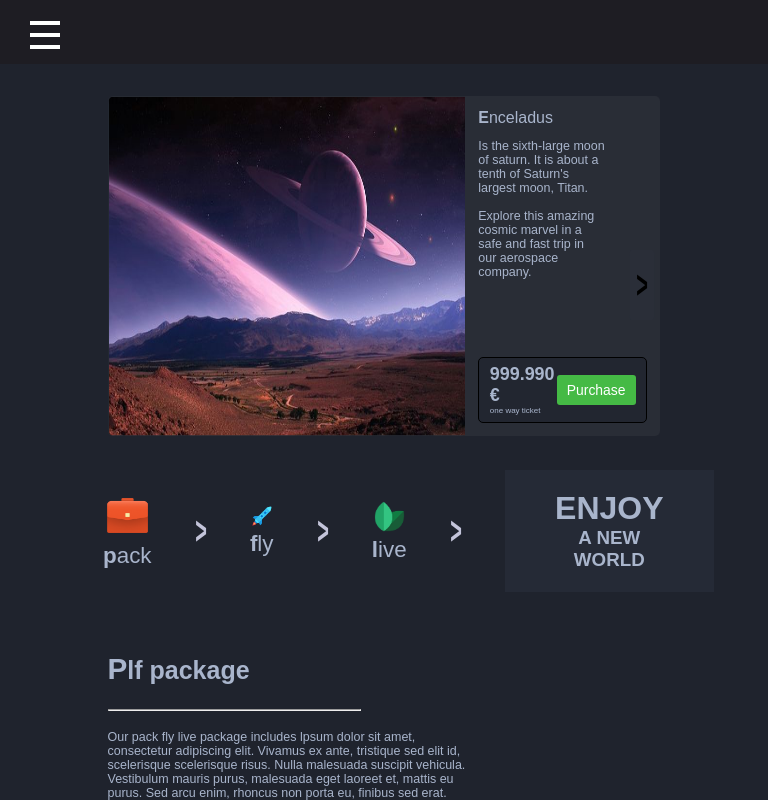
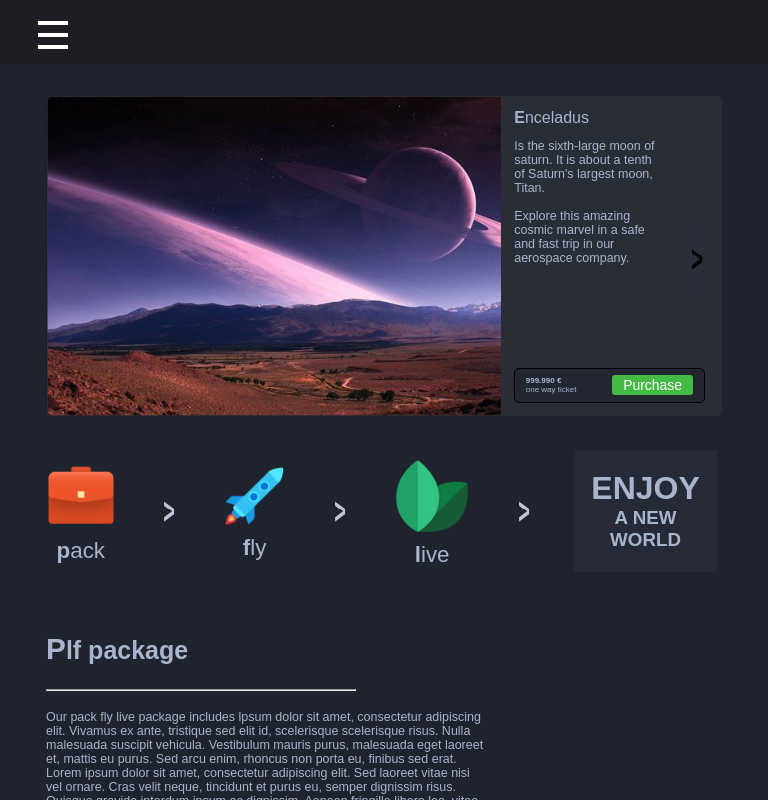
Before and after one commit to emapop/cosmos-app, a React (Create React App) app in the folder cosmos/: page / in a window 768 px wide. Shown: the top 800 px of the page. Built offline with nearby package versions, Linux system fonts and the light colour scheme.

Commit message:
responsivness almost aquired

```diff
--- a/cosmos/src/components/BodyComponent.scss
+++ b/cosmos/src/components/BodyComponent.scss
@@ -4,10 +4,18 @@
     padding: 0 14%;
     height: 100%;
 
+    @media (min-width: 576px) and (max-width:768px) {
+      padding: 0 6%;
+    }
+
+    @media (min-width: 768px) and (max-width:992px) {
+      padding: 0 6%;
+    }
+
     @media (max-width: 575px) {
         width: auto;
         height: 100%;
-        padding: 0% 7%;
+        padding: 0% 6%;
       }
 
 }
--- a/cosmos/src/components/ButtonComponent.scss
+++ b/cosmos/src/components/ButtonComponent.scss
@@ -6,6 +6,16 @@
     border-radius: 3px;
     border: none;
     padding: 0px 10px;
+    @media (min-width: 768px) and (max-width:992px) {
+        width: 15px;
+        height: 17px;
+        padding: 0px 5px;
+    }
+    @media (min-width: 768px) and (max-width:992px) {
+        width: 15px;
+        height: 20px;
+        padding: 0px 7px;
+     }
   }
 
   .button-component:hover {
--- a/cosmos/src/components/Footer.scss
+++ b/cosmos/src/components/Footer.scss
@@ -11,9 +11,13 @@
     justify-content: flex-start;
     padding: 0 14%;
     padding-top: 30px;
-    @media (max-width: 768px){
-      height: 20rem;
+
+    @media (min-width: 576px) and (max-width:768px) {
+      height: 9rem;
     }
+    @media (min-width: 768px) and (max-width:992px) {
+      padding: 0 6%;
+   }
     @media (max-width: 575px) {
       padding: 0% 7%;
     }
--- a/cosmos/src/components/Navbar.scss
+++ b/cosmos/src/components/Navbar.scss
@@ -34,6 +34,9 @@ ul {
   width: 30px;
   position: absolute;
   z-index: 1;
+  @media (min-width: 576px) and (max-width:768px) {
+    margin-left: 38px;
+  }
 
   .hamburger-line {
     width:30px;
@@ -65,19 +68,22 @@ ul {
     justify-content: space-between;
     height: auto;
     padding: 0 14%;
+    @media (min-width: 768px) and (max-width:992px) {
+      padding: 0 6%;
+   }
 }
 .open {
   position: absolute;
   flex-direction: column;
   flex-wrap: wrap;
   height: 7.4rem;
-  top: 1.1rem;
-  width: 79%;
-  left: 4rem;
-  right: 3rem;
-  padding-left:8%;
+  top: 2rem;
+  width: 85%;
+  left: 5rem;
+  padding-left:10%;
   background-color: #1e1d23;
   position: absolute;
+  padding-right: 30%;
 
   .nav-content-position{
     display: flex;
--- a/cosmos/src/components/Packages.scss
+++ b/cosmos/src/components/Packages.scss
@@ -74,6 +74,10 @@
   background-color: #2c32407e;
   padding: 5px 50px;
   width: 30%;
+  @media (min-width: 586px) and (max-width:768px) {
+    width: 20%;
+    padding: 5px 13px;
+  }
   @media(max-width: 568px) {
     width: 40%;
   }
--- a/cosmos/src/components/Slider.scss
+++ b/cosmos/src/components/Slider.scss
@@ -50,6 +50,7 @@
 }
 .slider-container {
   width: 100%;
+  height: 100%;
   display: flex;
   flex-direction: row;
   background-color: #3a3d4562;
@@ -69,6 +70,14 @@
 .slider-container img {
   max-height: 100%;
   width: 100%;
+  @media (min-width: 576px) and (max-width:768px) {
+    width: 500px;
+    height: 280px;
+  }
+  @media (min-width: 768px) and (max-width:992px) {
+    width: 600px;
+    height: 320px;
+  }
 }
 
 .slider-container-deactive {
@@ -126,6 +135,9 @@
   margin-top: -3%;
   width: 0;
   height: 0;
+  @media (min-width: 576px) and (max-width:768px) {
+    top: 25.49%;
+  }
   @media (min-width: 768px) and (max-width:992px) {
     top: 68%;
     margin-top: -10%;
@@ -138,7 +150,7 @@
 
 .slider-mover h1 {
   background-color: #2c32407e;
-  padding: 0.063rem 1.25rem 0rem 0.813rem;
+  padding: 0.063rem 1.20rem 0rem 0.813rem;
   border-radius: 0.125rem;
   margin: 0rem 1.375rem;
   color: rgba(227, 227, 250, 0.842);
@@ -146,6 +158,13 @@
   font-size: 0.89rem;
   font-weight: 600;
   position: absolute;
+  @media (min-width: 576px) and (max-width:768px) {
+    opacity: 1;
+    padding: 5px;
+    color: black;
+    margin: 0px;
+    background-color: #2c324041;
+  }
   @media (min-width: 768px) and (max-width:992px) {
     opacity: 1;
     padding: 5px;
@@ -165,7 +184,10 @@
 #arrow-left {
   position: absolute;
   left: 0;
-  padding-left: 9%;
+  padding-left: 7.4%;
+  @media (min-width: 576px) and (max-width:768px) {
+    display: none;
+  }
   @media (min-width: 768px) and (max-width:992px) {
     display: none;
   }
@@ -178,6 +200,9 @@
   right: 0;
   position: absolute;
   padding-right: 14%;
+  @media (min-width: 576px) and (max-width:768px) {
+    padding-right: 10%;
+  }
   @media (min-width: 768px) and (max-width:992px) {
     padding-right: 5%;
   }
@@ -210,6 +235,7 @@
 .slider-content2 {
   display: flex;
   flex-direction: column;
+  height: 100%;
   align-content: flex-start;
   align-items: flex-start;
   justify-content: space-between;
@@ -255,6 +281,9 @@
   text-align: left;
   display: flex;
   width: 60%;
+  @media (min-width: 576px) and (max-width:768px) {
+    width: 90%;
+  }
   @media (min-width: 768px) and (max-width:992px) {
     width: 75%;
   }
@@ -265,6 +294,7 @@
 
 .slider-content-shopping {
   display: flex;
+  width: 100%;
   width: 93%;
   justify-content: space-between;
   flex-direction: row;
@@ -273,6 +303,9 @@
   padding: 0.425rem 0.66rem;
   align-items: center;
   background-color: #1f232d9f;
+  @media (min-width: 576px) and (max-width:768px) {
+    width: 90%
+  }
   @media (min-width: 768px) and (max-width:992px) {
     width: 86%;
     justify-content: space-between;
@@ -293,10 +326,13 @@
 .slider-content-price h2 {
   margin: 0rem;
   font-size: 1.7rem;
+  @media (min-width: 576px) and (max-width:768px) {
+    font-size: 0.5rem;
+  }
  @media (min-width: 768px) and (max-width:992px) {
-  font-size: 1.12rem;
+  font-size: 0.5rem;
   @media (max-width: 568px) {
-    font-size: 0.9rem;
+    font-size: 0.7rem;
   }
 
   }
@@ -305,6 +341,9 @@
   margin: 0rem;
   font-size: 0.7rem;
   font-weight: 300;
+  @media (min-width: 576px) and (max-width:768px) {
+    font-size: 0.5rem;
+  }
   @media (min-width: 768px) and (max-width:992px) {
     font-size: 0.5rem;
 
```
